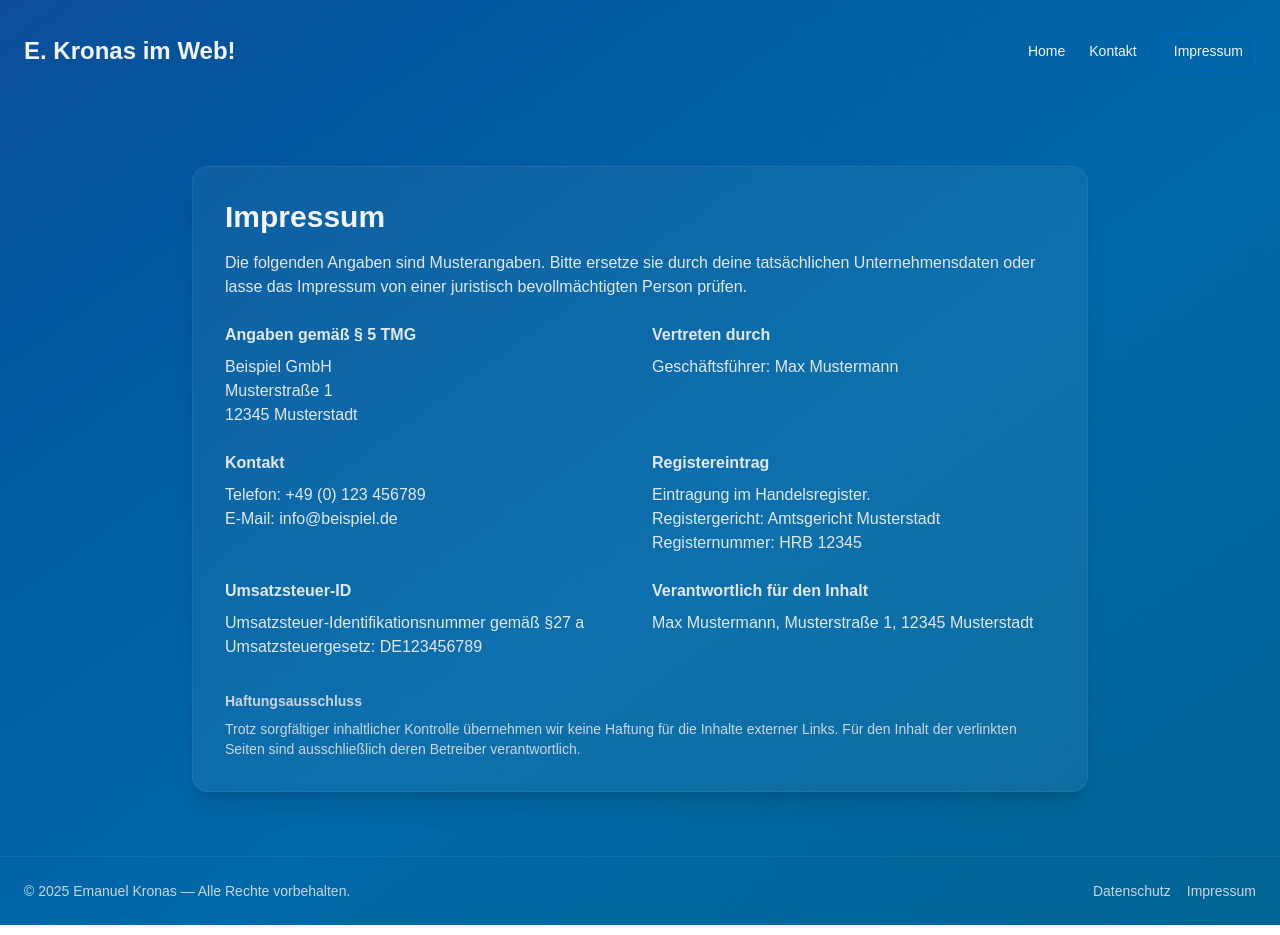
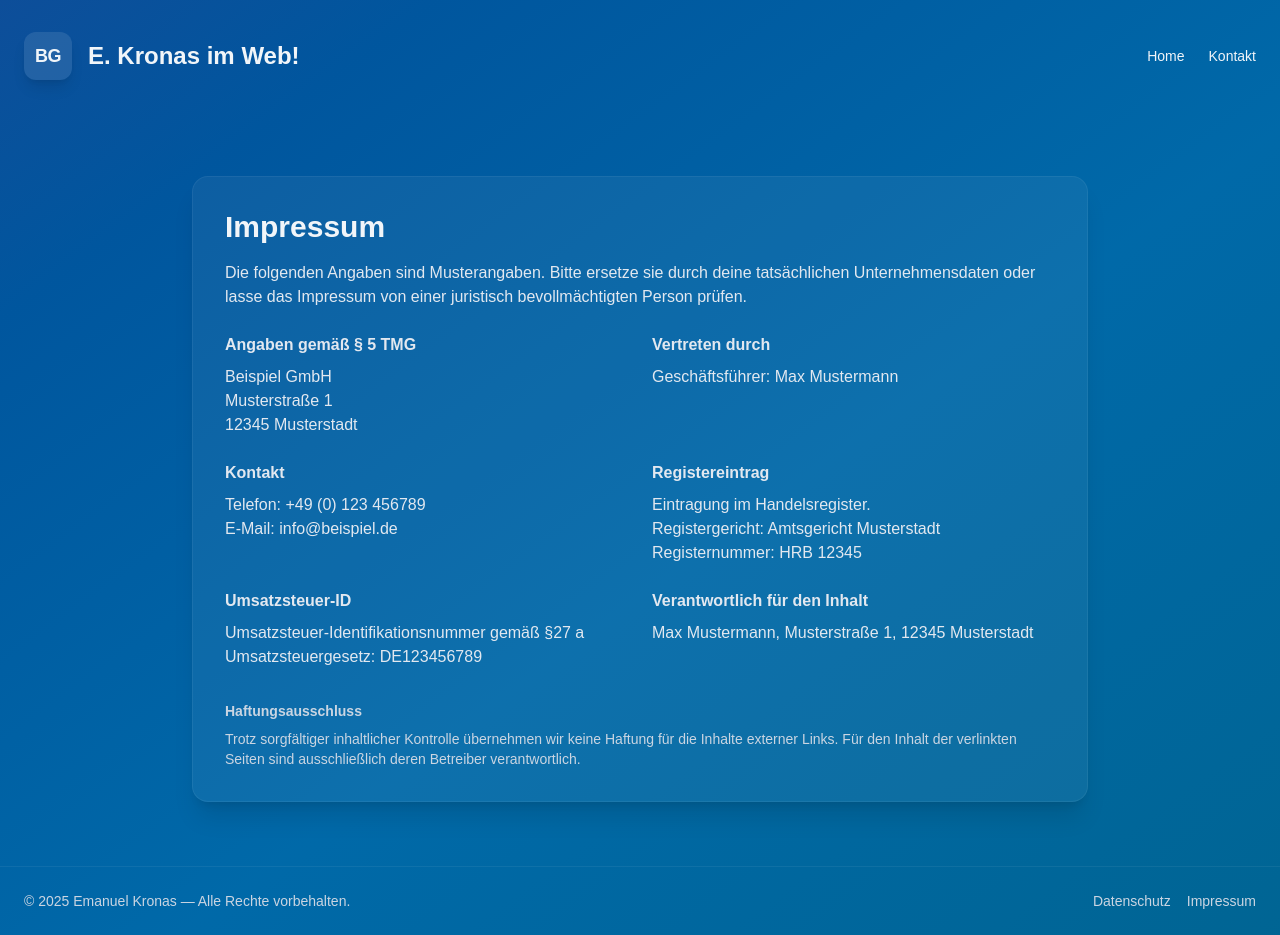
Before and after one commit to Emu77/kroni_gpb, a Next.js app: page /impressum in a window 1280 px wide. Built offline with nearby package versions, Linux system fonts and the light colour scheme.

Commit message:
header aktualisiert

```diff
--- a/app/components/Header.tsx
+++ b/app/components/Header.tsx
@@ -8,6 +8,9 @@ export default function Header() {
   return (
     <header className="container mx-auto px-6 py-8 flex items-center justify-between">
       <div className="flex items-center gap-4">
+        <div className="h-12 w-12 rounded-xl bg-white/10 flex items-center justify-center shadow-lg">
+          <span className="font-black text-lg tracking-tight">BG</span>
+        </div>
         <div>
           <h1 className="text-2xl font-extrabold">E. Kronas im Web!</h1>
           <p className="text-sm text-slate-300"> </p>
@@ -15,9 +18,8 @@ export default function Header() {
       </div>
 
       <nav className="hidden md:flex gap-6 items-center text-sm">
-        <Link href="/" className="hover:text-blue-400">Home</Link>
-        <Link href="/kontakt" className="hover:text-blue-400">Kontakt</Link>
-        <Link href="/impressum" className="border border-blue-600/40 px-3 py-2 rounded-lg hover:bg-blue-600/20">Impressum</Link>
+        <Link href="/" className="hover:text-emerald-400">Home</Link>
+        <Link href="/kontakt" className="hover:text-emerald-400">Kontakt</Link>
       </nav>
 
       <div className="md:hidden">{/* mobile nav placeholder */}</div>
```
